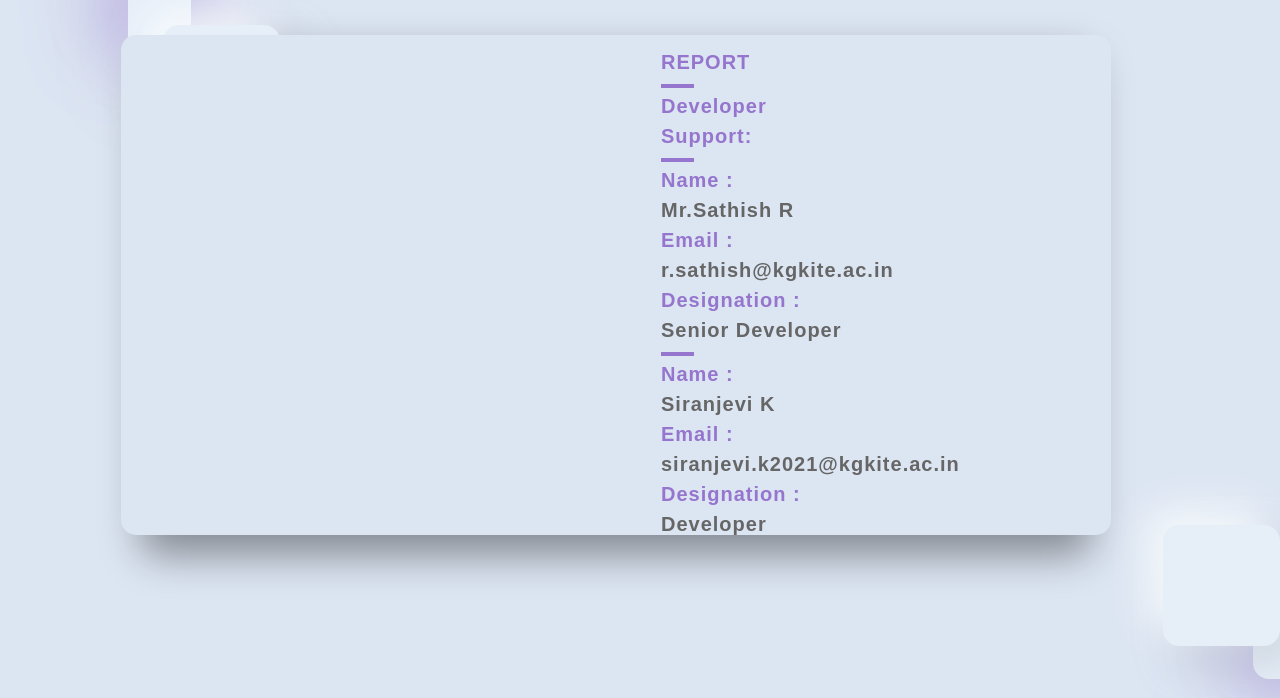
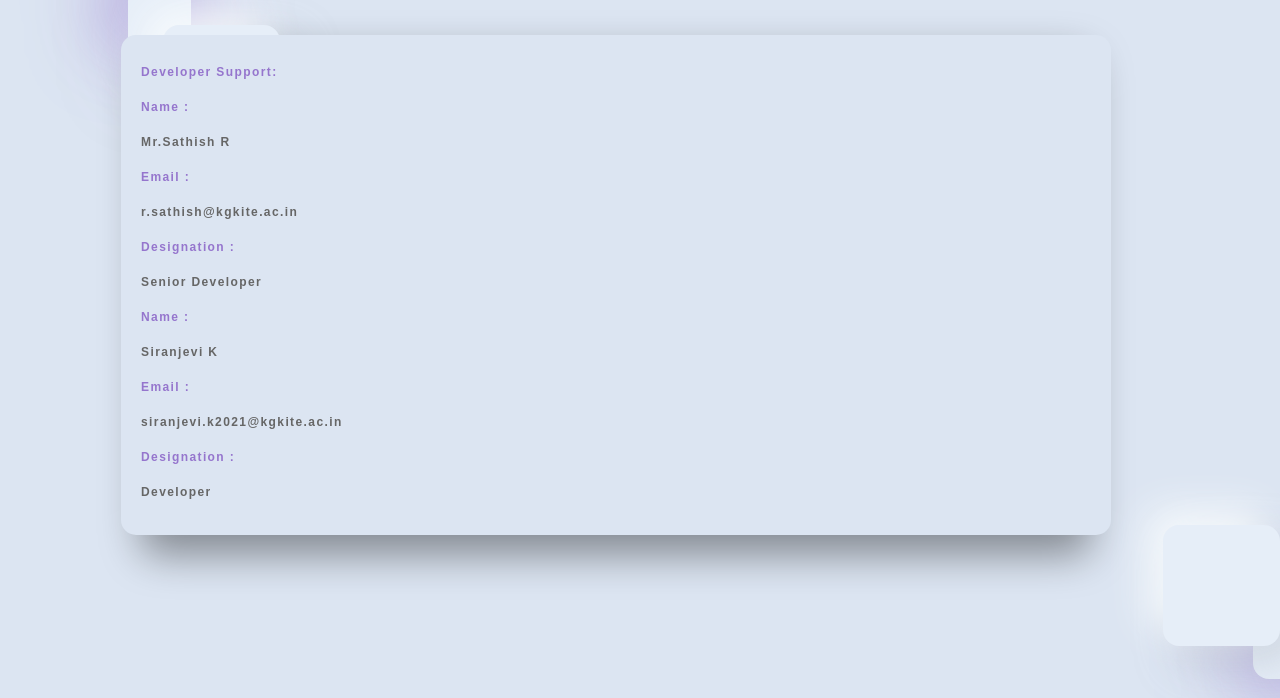
Before and after one commit to gsbmk007/feedback_webdev, a plain HTML site: page report.html in a window 1280 px wide. Shown: the part 128-826 px from the top of the page. Drawn offline with Linux system fonts and the light colour scheme.

Commit message:
updates on text

```diff
--- a/report.css
+++ b/report.css
@@ -13,11 +13,6 @@
     display: flex;
     justify-content: space-between;
     padding: 15px 20px;
-  }
-  li{
-    display: inline-block;
-    font-size: 1000;
-    margin-left: 500px;
   }
 
   body, button, input {
@@ -146,8 +141,7 @@
     }
 
     .screen-body-item {
-      flex: 1;
-      padding: 50px;
+      width: max-content;
     }
 
     .screen-body-item.left {
@@ -416,30 +410,9 @@
         inset -4px -4px 6px 0 rgba(255,255,255,.5),
         inset 4px 4px 6px 0 rgba(116, 125, 136, .3);
     }
-
-    .purp{
-        max-width: 186px;
-        color: rgba(149, 117, 205, 1);
-        font-size: 20px;
-        letter-spacing: 1px;
-        text-align: left;
-        line-height: 30px;
-        font-family: IBM Plex Mono, sans-serif;
+    .words{
+      position: relative;
+      font-size: 200;
+      margin: 20px;
+      line-height: 35px;
     }
-    .purp-l {
-      display: flex;
-      max-width: 33px;
-      height: 0px;
-      width: 33px;
-      border-color: rgba(149, 117, 205, 1);
-      border-width: 2px;
-      border-style: solid;}
-    .black{
-      max-width: 186px;
-      color: #666;
-      font-size: 20px;
-      letter-spacing: 1px;
-      text-align: left;
-      line-height: 30px;
-      font-family: IBM Plex Mono, sans-serif;
-    }
--- a/report.html
+++ b/report.html
@@ -35,22 +35,19 @@
             </div>
           </div>
           <div class="screen-body">
-            <ul>
-                <li><div class="purp">REPORT</div></li>
-                <li><div class="purp-l"></div></li>
-                <li><div class="purp">Developer Support:</div></li>
-                <li><div class="purp-l"></div></li>
-                <li><div class="purp">Name :</div><div class="black">Mr.Sathish R</div></li>
-                <li><div class="purp">Email :</div> <div class="black">r.sathish@kgkite.ac.in</div></li>
-                <li><div class="purp">Designation :</div> <div class="black">Senior Developer</div></li>
-                <li><div class="purp-l"></div></li>
-                <li><div class="purp">Name :</div> <div class="black">Siranjevi K</div></li>
-                <li><div class="purp">Email :</div> <div class="black">siranjevi.k2021@kgkite.ac.in</div></li>
-                <li><div class="purp">Designation :</div> <div class="black">Developer</div></li>
-            </ul>
+          <div class="purp-l"></div>
             <div class="screen-body-item left">
             </div>
             <div class="screen-body-item">
+              <div class="words">
+                <div style="color:#9575CD">Developer Support:</div>
+                <div style="color:#9575CD">Name :</div><div style="color:#666">Mr.Sathish R</div>
+                <div style="color:#9575CD">Email :</div> <div style="color:#666">r.sathish@kgkite.ac.in</div>
+                <div style="color:#9575CD">Designation :</div> <div style="color:#666">Senior Developer</div>
+                <div style="color:#9575CD">Name :</div> <div style="color:#666">Siranjevi K</div>
+                <div style="color:#9575CD">Email :</div> <div style="color:#666">siranjevi.k2021@kgkite.ac.in</div>
+                <div style="color:#9575CD">Designation :</div> <div style="color:#666">Developer</div>
+              </div>
       </div>
     </div>
   </div>
```
